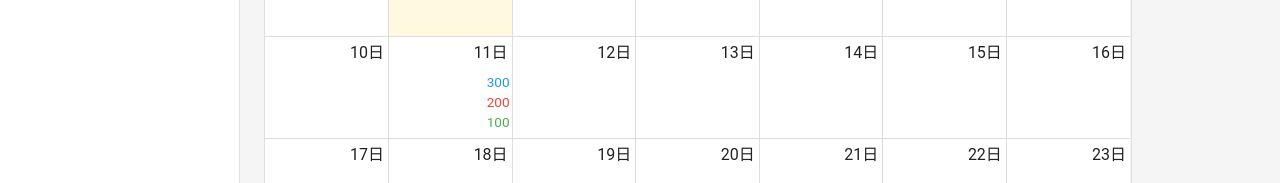
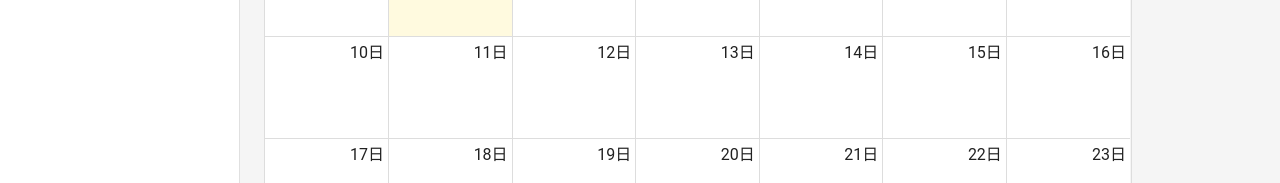
Before and after one commit to Rio25o/household-app, a React (Create React App) app: page / in a window 1280 px wide. Shown: the part 465-648 px from the top of the page. Built offline with nearby package versions, Linux system fonts and the light colour scheme; no server answers; the database is empty; the HTML template or start-up script is replaced by a standard one.

Commit message:
記述:カレンダーに収支を表示

```diff
--- a/src/components/Calender.tsx
+++ b/src/components/Calender.tsx
@@ -1,13 +1,27 @@
+/* eslint-disable @typescript-eslint/no-unused-vars */
 import FullCalendar from "@fullcalendar/react";
 import React from "react";
 import dayGridPlugin from "@fullcalendar/daygrid";
 import jaLocale from "@fullcalendar/core/locales/ja";
 import "../calender.css";
 import { EventContentArg } from "@fullcalendar/core";
+import { Balance, CalendarContent, Transaction } from "../types";
+import { calculateDailyBalances } from "../utils/financeCalculations";
+import { formatCurrency } from "../utils/formatting";
 
-const Calender = () => {
+interface CalendarProps {
+  monthlyTransactions: Transaction[];
+}
+
+const Calender = ({ monthlyTransactions }: CalendarProps) => {
   const events = [
-    { title: "Meeting", start: "2024-11-11" },
+    {
+      title: "Meeting",
+      start: "2024-11-09",
+      income: 500,
+      expense: 200,
+      balance: 300,
+    },
     {
       title: "Meeting",
       start: "2024-11-11",
@@ -16,6 +30,26 @@
       balance: 100,
     },
   ];
+
+  const dailyBalances = calculateDailyBalances(monthlyTransactions);
+  console.log(dailyBalances);
+
+  const createCalendarEvents = (
+    dailyBalances: Record<string, Balance>
+  ): CalendarContent[] => {
+    return Object.keys(dailyBalances).map((date) => {
+      const { income, expense, balance } = dailyBalances[date];
+      return {
+        start: date,
+        income: formatCurrency(income),
+        expense: formatCurrency(expense),
+        balance: formatCurrency(balance),
+      };
+    });
+  };
+
+  const calendarEvents = createCalendarEvents(dailyBalances);
+  console.log(calendarEvents);
 
   const renderEventContent = (eventInfo: EventContentArg) => {
     console.log(eventInfo);
@@ -39,7 +73,7 @@
       locale={jaLocale}
       plugins={[dayGridPlugin]}
       initialView="dayGridMonth"
-      events={events}
+      events={calendarEvents}
       eventContent={renderEventContent}
     />
   );
--- a/src/pages/Home.tsx
+++ b/src/pages/Home.tsx
@@ -17,7 +17,7 @@
       {/* 左側コンテンツ */}
       <Box sx={{ flexGrow: 1 }}>
         <MonthlySummary monthlyTransactions={monthlyTransactions} />
-        <Calender />
+        <Calender monthlyTransactions={monthlyTransactions} />
       </Box>
       {/* 右側コンテンツ */}
       <Box>
--- a/src/utils/financeCalculations.ts
+++ b/src/utils/financeCalculations.ts
@@ -16,3 +16,24 @@
     { income: 0, expense: 0, balance: 0 }
   );
 }
+
+// 日付ごとの収支を計算する関数
+export function calculateDailyBalances(
+  transactions: Transaction[]
+): Record<string, Balance> {
+  return transactions.reduce<Record<string, Balance>>((acc, transaction) => {
+    const day = transaction.date;
+    if (!acc[day]) {
+      acc[day] = { income: 0, expense: 0, balance: 0 };
+    }
+
+    if (transaction.type === "income") {
+      acc[day].income += transaction.amount;
+    } else {
+      acc[day].expense += transaction.amount;
+    }
+
+    acc[day].balance = acc[day].income - acc[day].expense;
+    return acc;
+  }, {});
+}
--- a/src/utils/formatting.ts
+++ b/src/utils/formatting.ts
@@ -3,3 +3,8 @@
 export function formatMonth(date: Date): string {
   return format(date, "yyyy-MM");
 }
+
+// 日本円に変換する関数
+export function formatCurrency(amount: number): string {
+  return amount.toLocaleString("ja-JP");
+}
```
Also changed, not shown: src/types/index.ts (+7 -0 lines).
